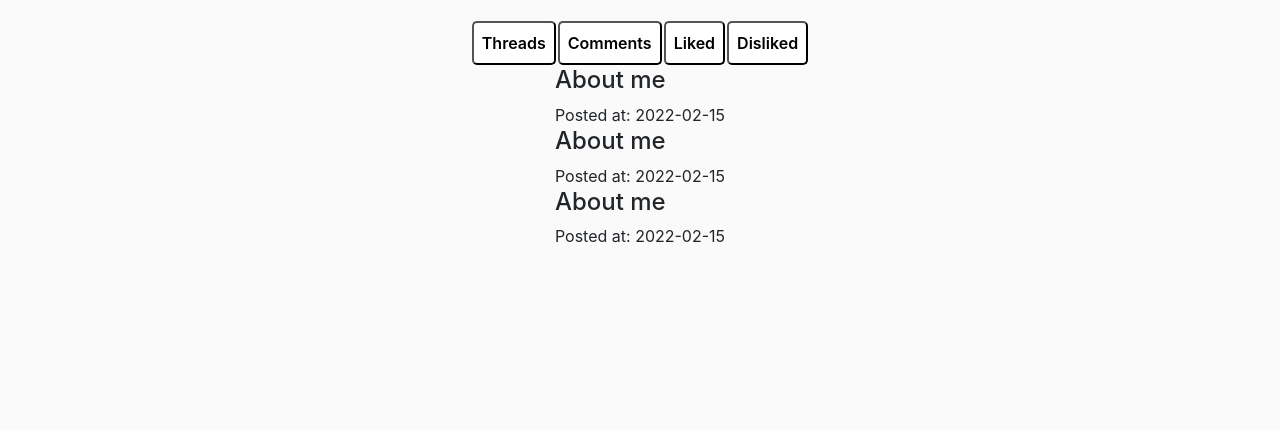
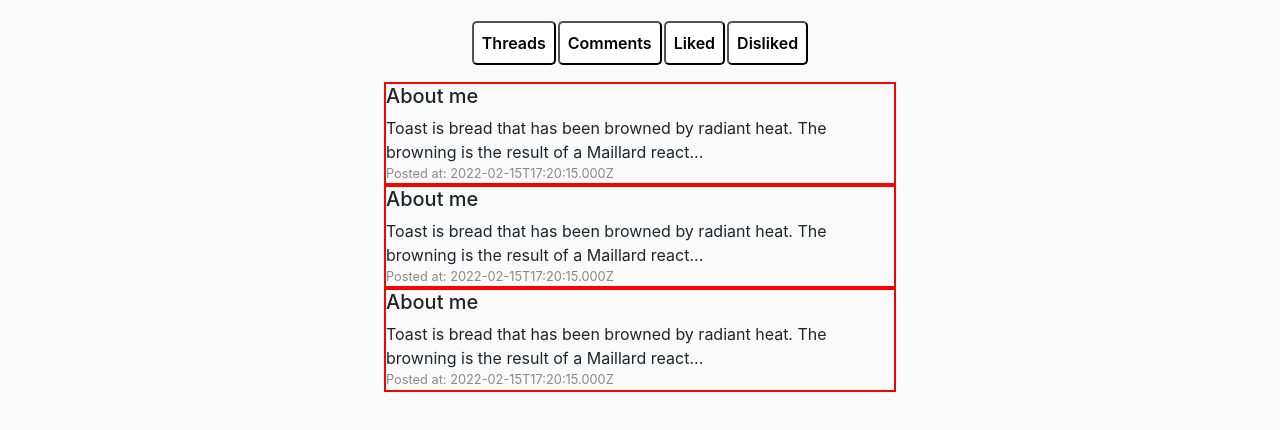
Before and after one commit to Sgenne/WAPP, a React (Create React App) app in the folder client/: page /profile in a window 1280 px wide. Both pictures are taken after a click on the button "Threads". Shown: the part 320-750 px from the top of the page. Built offline with nearby package versions, Linux system fonts and the light colour scheme.

Commit message:
Added saved threads and comments components to profile pag
Co-authored-by: Simon Genne <Sgenne@users.noreply.github.com>

```diff
--- a/client/src/Router.tsx
+++ b/client/src/Router.tsx
@@ -1,5 +1,5 @@
 import { Route, Routes } from "react-router-dom";
-import ProfilePage from "./components/ProfilePage";
+import ProfilePage from "./components/profile/ProfilePage";
 import ThreadPage from "./components/ThreadPage";
 
 const Router = () => {
--- /dev/null
+++ b/client/src/components/profile/ProfileListItem.tsx
@@ -0,0 +1,19 @@
+import React from 'react'
+
+const ProfileListItem = (props: {header: string, content: string, date: string    }) => {
+
+    let content = props.content;
+    if (content.length > 100) {
+        content = content.substring(0,100) + "...";
+    }
+
+  return (
+    <div className="profile-list-item">
+        <h5 className='profile-list-item__header'>{props.header}</h5>
+        <div className='profile-list-item__content'>{content}</div>
+        <div className='profile-list-item__date'>Posted at: {props.date.substring(0.10)}</div>
+    </div>
+  )
+}
+
+export default ProfileListItem
--- a/client/src/components/ProfilePage.tsx
+++ b/client/src/components/profile/ProfilePage.tsx
@@ -1,4 +1,5 @@
 import React, { useState } from "react";
+import ProfileListItem from "./ProfileListItem";
 ///////////////////////////////////START OF DUMMIES///////////////////////////////////////////////////////////////
 const dummy = {
   username: "Toast",
@@ -34,17 +35,20 @@ const dummyThreads = [
 ];
 const dummyComments = [
   {
+    parentThread: dummyThreads[0],
     author: 1,
     content: "I also like to be soaked in butter",
     date: new Date().toISOString(),
   },
   {
+    parentThread: dummyThreads[0],
     author: 1,
     content:
       "I like to be covered in jelly while my partner prefers peanutbutter",
     date: new Date().toISOString(),
   },
   {
+    parentThread: dummyThreads[0],
     author: 1,
     content: "I like to be soaked in chocospread",
     date: new Date().toISOString(),
@@ -62,43 +66,53 @@ let displayedThreads = dummyThreads.map((thread) => (
   </li>
 ));
 const ProfilePage = () => {
+  const [listItems, setListItems] = useState<JSX.Element[]>([]);
+
   const userImage = dummy.image || defaultImage;
   const userBio = dummy.bio || defaultBio;
 
   const threadClickHandler = () => {
-    displayedThreads = dummyThreads.map((thread) => (
-      <li>
-        <h4>{thread.title}</h4>
-        <span>Posted at: {thread.date.substring(0, 10)}</span>
-      </li>
+    const threadListItems = dummyThreads.map((thread) => (
+      <ProfileListItem
+        header={thread.title}
+        content={thread.content}
+        date={thread.date}
+      />
     ));
+    setListItems(threadListItems);
   };
 
   const commentClickHandler = () => {
-    displayedThreads = dummyThreads.map((thread) => (
-      <li>
-        <h4>{thread.title}</h4>
-        <span>Posted at: {thread.date.substring(0, 10)}</span>
-      </li>
+    const commentListItems = dummyComments.map((comment) => (
+      <ProfileListItem
+        header={comment.parentThread.title}
+        content={comment.content}
+        date={comment.date}
+      />
     ));
+    setListItems(commentListItems);
   };
 
   const likedClickHandler = () => {
-    displayedThreads = dummyThreads.map((thread) => (
-      <li>
-        <h4>{thread.title}</h4>
-        <span>Posted at: {thread.date.substring(0, 10)}</span>
-      </li>
+    const likedListItems = dummyThreads.map((thread) => (
+      <ProfileListItem
+        header={thread.title}
+        content={thread.content}
+        date={thread.date}
+      />
     ));
+    setListItems(likedListItems);
   };
 
   const dislikedClickHandler = () => {
-    displayedThreads = dummyThreads.map((thread) => (
-      <li>
-        <h4>{thread.title}</h4>
-        <span>Posted at: {thread.date.substring(0, 10)}</span>
-      </li>
+    const dislikedListItems = dummyThreads.map((thread) => (
+      <ProfileListItem
+        header={thread.title}
+        content={thread.content}
+        date={thread.date}
+      />
     ));
+    setListItems(dislikedListItems);
   };
 
   return (
@@ -114,7 +128,7 @@ const ProfilePage = () => {
         <button onClick={likedClickHandler}>Liked</button>
         <button onClick={dislikedClickHandler}>Disliked</button>
       </div>
-      <ul className="profile-page__displayedThreads">{displayedThreads}</ul>
+      <ul className="profile-page__displayed-threads">{listItems}</ul>
     </div>
   );
 };
--- a/client/src/main.css
+++ b/client/src/main.css
@@ -270,12 +270,13 @@ header {
   justify-content: center;
   align-items: center;
   flex-direction: row;
+  margin-bottom: 1em;
 }
 .profile-page__thread-buttons > button {
   margin: 1px;
 }
 
-.profile-page__displayedThreads {
+.profile-page__displayed-threads {
   display: flex;
   justify-content: center;
   align-items: center;
@@ -294,3 +295,14 @@ header {
 .hide {
   display: none;
 }
+
+.profile-list-item {
+  border: 2px solid red;
+  width: 40%;
+}
+
+.profile-list-item__date {
+
+ color: #8a8a8a;
+ font-size: 0.8rem;
+}
```
